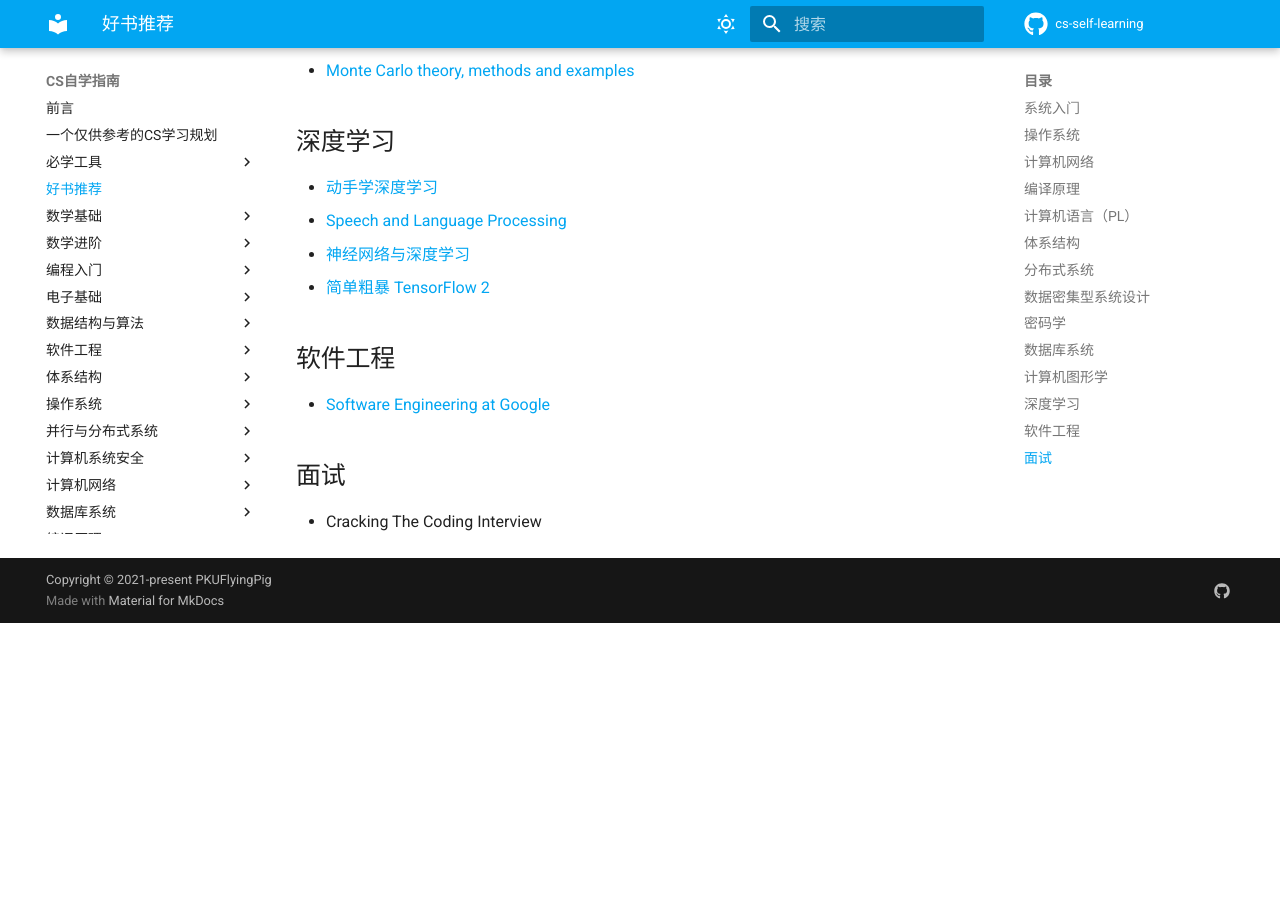
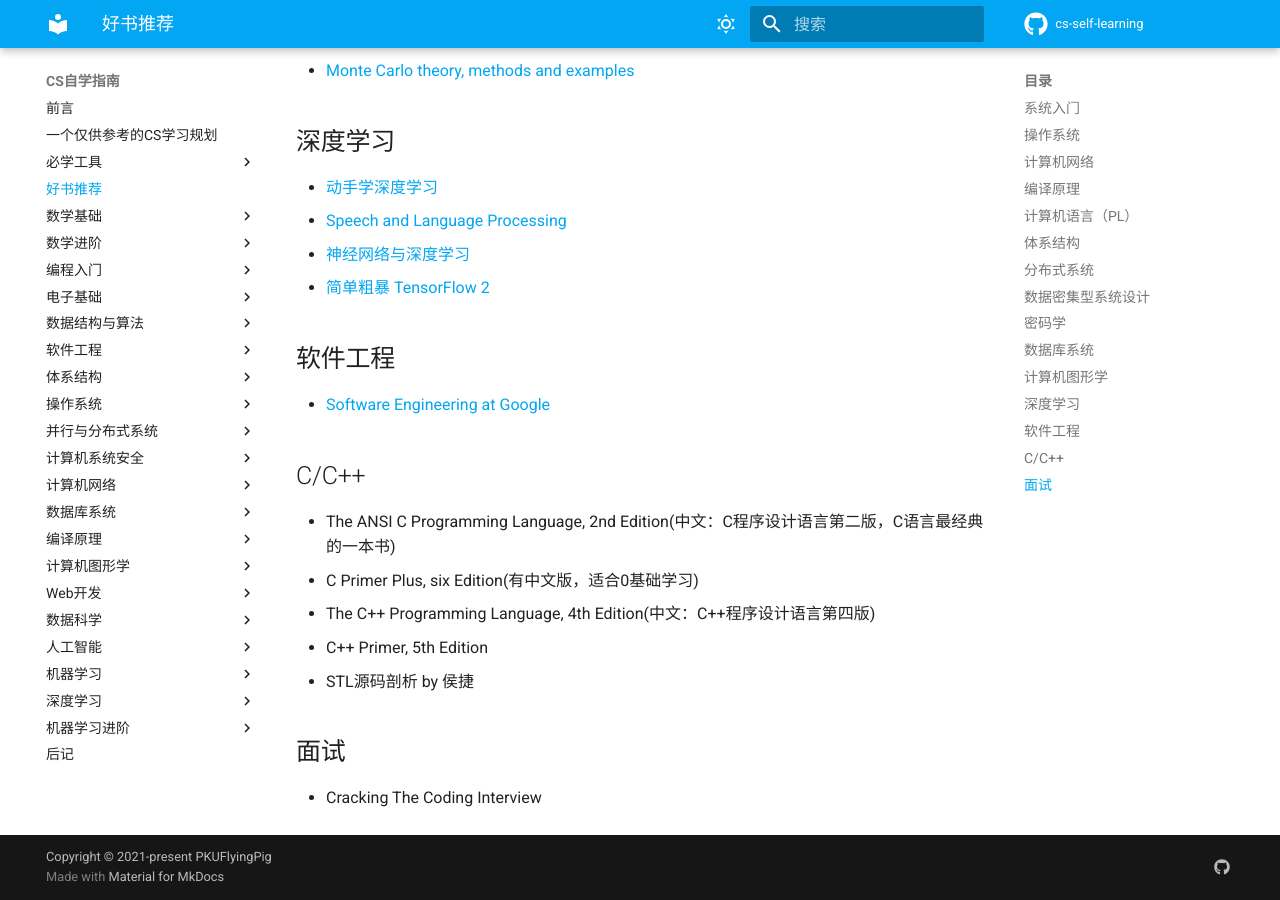
Before and after one commit to PKUFlyingPig/cs-self-learning, an MkDocs documentation site: the page built from docs/好书推荐.md, in a window 1280 px wide and 900 px high, scrolled down 2228 px. Built offline with MkDocs 1.6.1 and Material for MkDocs 9.7.7, drawn with Linux system fonts in a browser that asks for light colours; comment, search, counter and statistics services are not loaded; before the commit the page ends 2851 px from its top, so only the background shows below that.

Commit message:
Add books for C/C++

```diff
--- a/docs/好书推荐.md
+++ b/docs/好书推荐.md
@@ -80,6 +80,14 @@
 
 - [Software Engineering at Google](https://abseil.io/resources/swe_at_google.2.pdf)
 
+## C/C++
+
+- The ANSI C Programming Language, 2nd Edition(中文：C程序设计语言第二版，C语言最经典的一本书)
+- C Primer Plus, six Edition(有中文版，适合0基础学习)
+- The C++ Programming Language, 4th Edition(中文：C++程序设计语言第四版)
+- C++ Primer, 5th Edition
+- STL源码剖析 by 侯捷
+
 ## 面试
 
 - Cracking The Coding Interview
```
